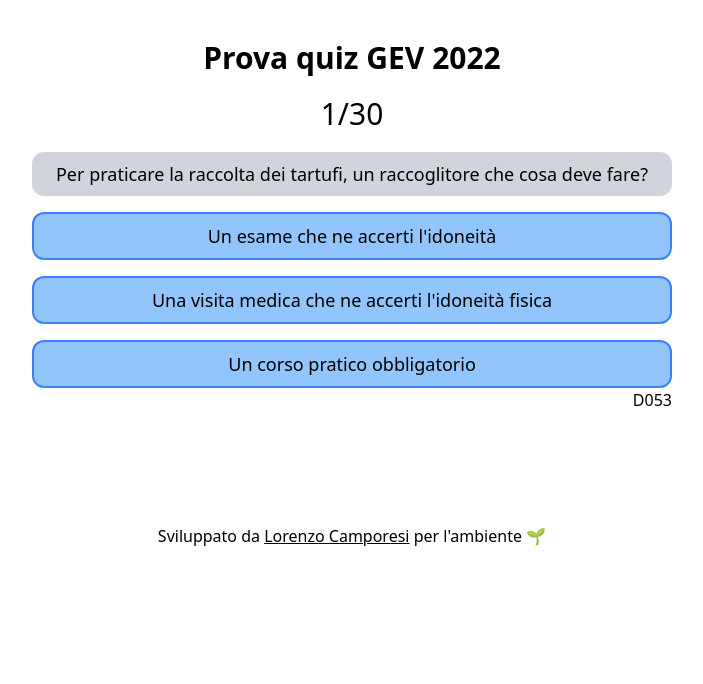
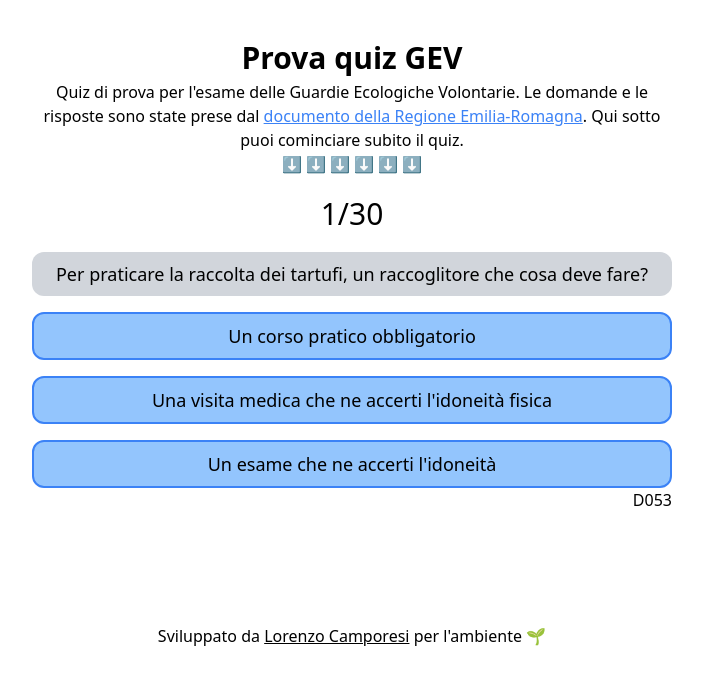
Before and after one commit to LorenzoCamporesi/gev-demo-online-exam, a Next.js app: page / in a window 1280 px wide. Shown: the top 684 px of the page, without its empty margins (288-991 px from the left). Built offline with nearby package versions, Linux system fonts and the light colour scheme; a web font is replaced by a local one.

Commit message:
feat: changed mouse pointer on response added intro paragraph

```diff
--- a/components/answer.js
+++ b/components/answer.js
@@ -7,7 +7,7 @@ function Answer({answer, clickOnAnswer, answerIndex}) {
     }
 
     return (
-        <div className="text-lg mt-4 p-2 bg-blue-300 rounded-xl border-2 border-blue-500 text-center"
+        <div className="cursor-pointer text-lg mt-4 p-2 bg-blue-300 rounded-xl border-2 border-blue-500 text-center"
              onClick={handleClick}>
             <p>{answer.text}</p>
         </div>
--- a/components/questionContainer.js
+++ b/components/questionContainer.js
@@ -20,7 +20,7 @@ function QuestionContainer({ question, nextQuestion }) {
             <Question text={question[1].question}/>
             <div className="">
                 {
-                    question[1].answers.map((value, index) => {
+                    shuffleArray(question[1].answers).map((value, index) => {
                         return <Answer answerIndex={index} key={index} answer={value} text={value.text} clickOnAnswer={clickOnAnswer}/>;
                     })
                 }
--- a/layout/layout.js
+++ b/layout/layout.js
@@ -8,7 +8,10 @@ export default function Layout({ children }) {
     return (
         <>
             <div className="p-5 pt-10 lg:px-36 xl:px-80 2xl:px-96">
-                <h1 className="mb-5 text-3xl text-center font-bold">Prova quiz GEV 2022</h1>
+                <h1 className="mb-1 text-3xl text-center font-bold">Prova quiz GEV</h1>
+                <p className="mb-5 text-center">Quiz di prova per l'esame delle Guardie Ecologiche Volontarie. Le domande e le risposte sono state prese dal <a className="underline text-blue-500" href={"https://ambiente.regione.emilia-romagna.it/it/parchi-natura2000/sistema-regionale/GEV/allegati/BancadatiQUIZGEV_nov2018.docx"}> documento della Regione Emilia-Romagna</a>. Qui sotto puoi cominciare subito il quiz.<br/>
+                    ⬇️ ⬇️ ⬇️ ⬇️ ⬇️ ⬇️
+                </p>
                 <main>{children}</main>
             </div>
             <div className="p-3 mt-20 text-center">
```
